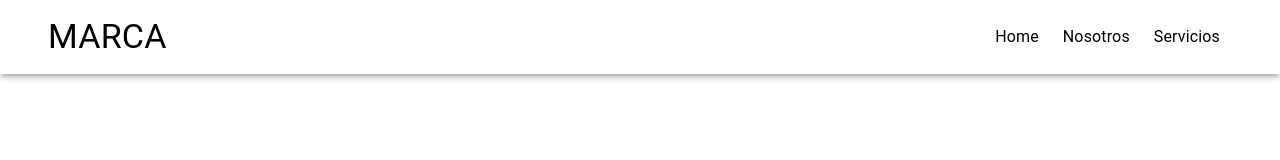
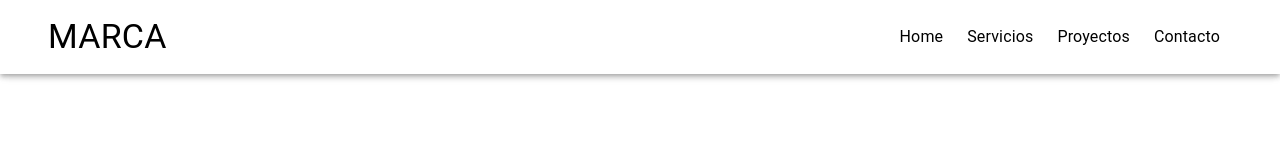
Before and after one commit to ZambranoBeicker/LandingPage, a React (Create React App) app: page / in a window 1280 px wide. Shown: the top 160 px of the page. Built offline with nearby package versions, Linux system fonts and the light colour scheme.

Commit message:
Change header links texts

```diff
--- a/src/components/Header.js
+++ b/src/components/Header.js
@@ -54,8 +54,9 @@ const useHeaderStyles = makeStyles({
       </Box>
       <Box display="flex" className={classes.linksContainer}>
         <Typography className={classes.typo}><Link href="#this" className={classes.links} color="inherit">Home</Link></Typography>
-        <Typography className={classes.typo}><Link href="#this" className={classes.links} color="inherit">Nosotros</Link></Typography>
         <Typography className={classes.typo}><Link href="#this" className={classes.links} color="inherit">Servicios</Link></Typography>
+        <Typography className={classes.typo}><Link href="#this" className={classes.links} color="inherit">Proyectos</Link></Typography>
+        <Typography className={classes.typo}><Link href="#this" className={classes.links} color="inherit">Contacto</Link></Typography>
       </Box>
       <IconButton className={classes.menuIcon} edge="start" color="black" aria-label="menu">
         <MenuIcon />
```
